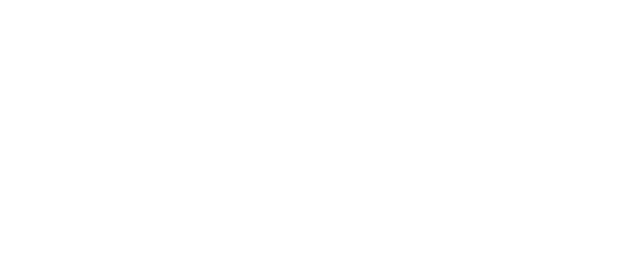
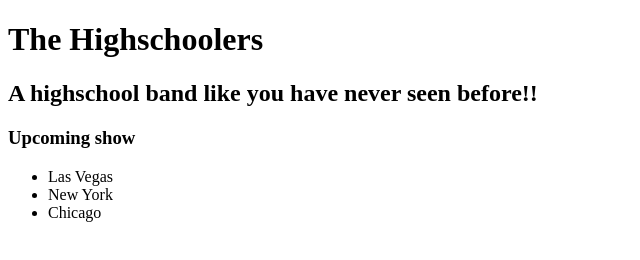
Before and after one commit to dmagic1304/band-website, a plain HTML site: page band-website.html in a window 1280 px wide. Shown: the whole page, without its empty margins (0-640 px from the left). Drawn offline with Linux system fonts and the light colour scheme.

Commit message:
Added sidebar element
Co-authored-by: Jennifer Holcomb <jenniferlholcomb@gmail.com>

```diff
--- a/band-website.html
+++ b/band-website.html
@@ -5,6 +5,15 @@
   <title>The Highscoolers</title>
 </head>
 <body>
-
+  <h1>The Highschoolers</h1>
+  <h2>A highschool band like you have never seen before!!</h2>
+  <div class="sidebar">
+    <h3>Upcoming show</h3>
+    <ul>
+      <li>Las Vegas</li>
+      <li>New York</li>
+      <li>Chicago</li>
+    </ul>
+  </div>
 </body>
 </html>
```
Also changed, not shown: img/img-1.jfif (added), img/img-2.jfif (added).
